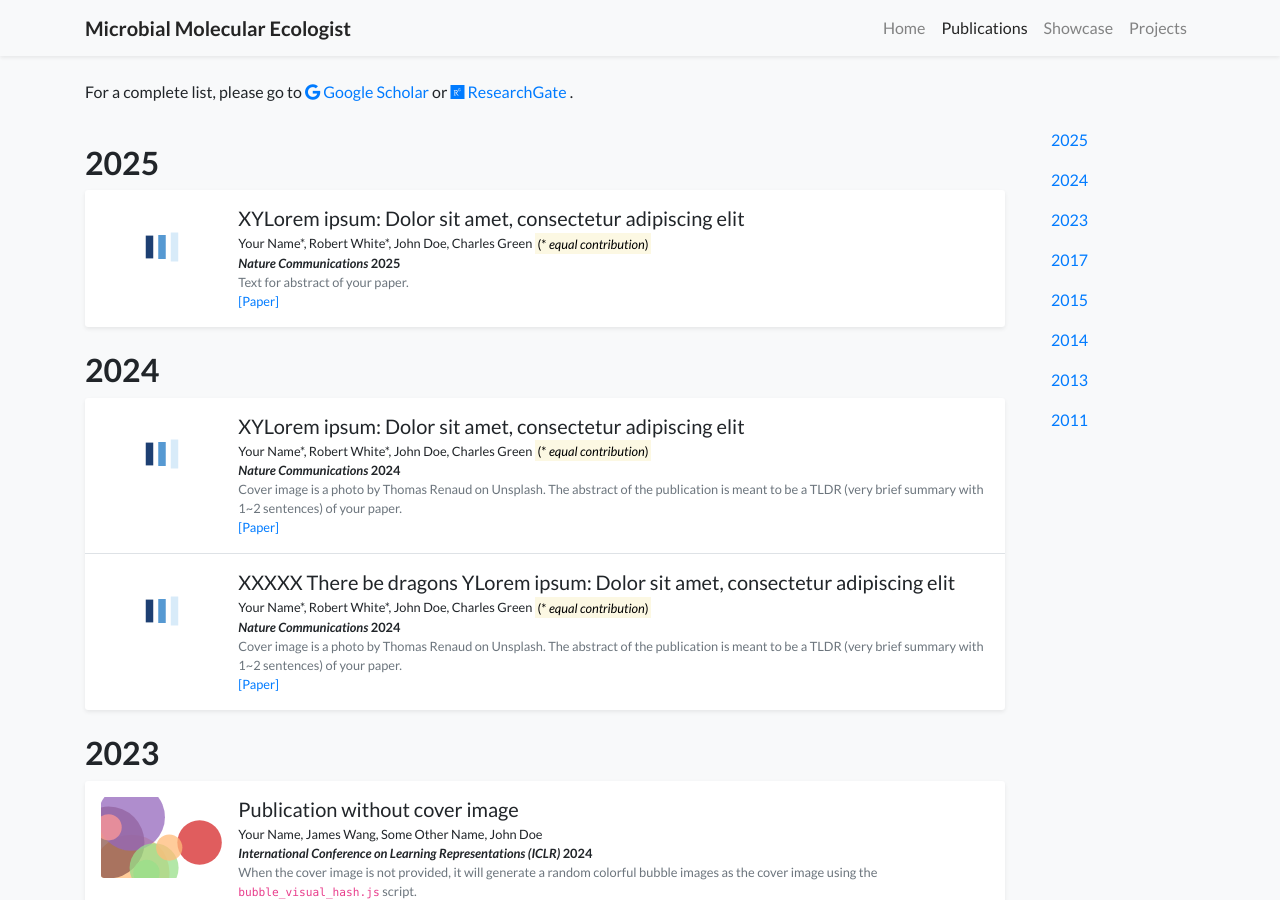
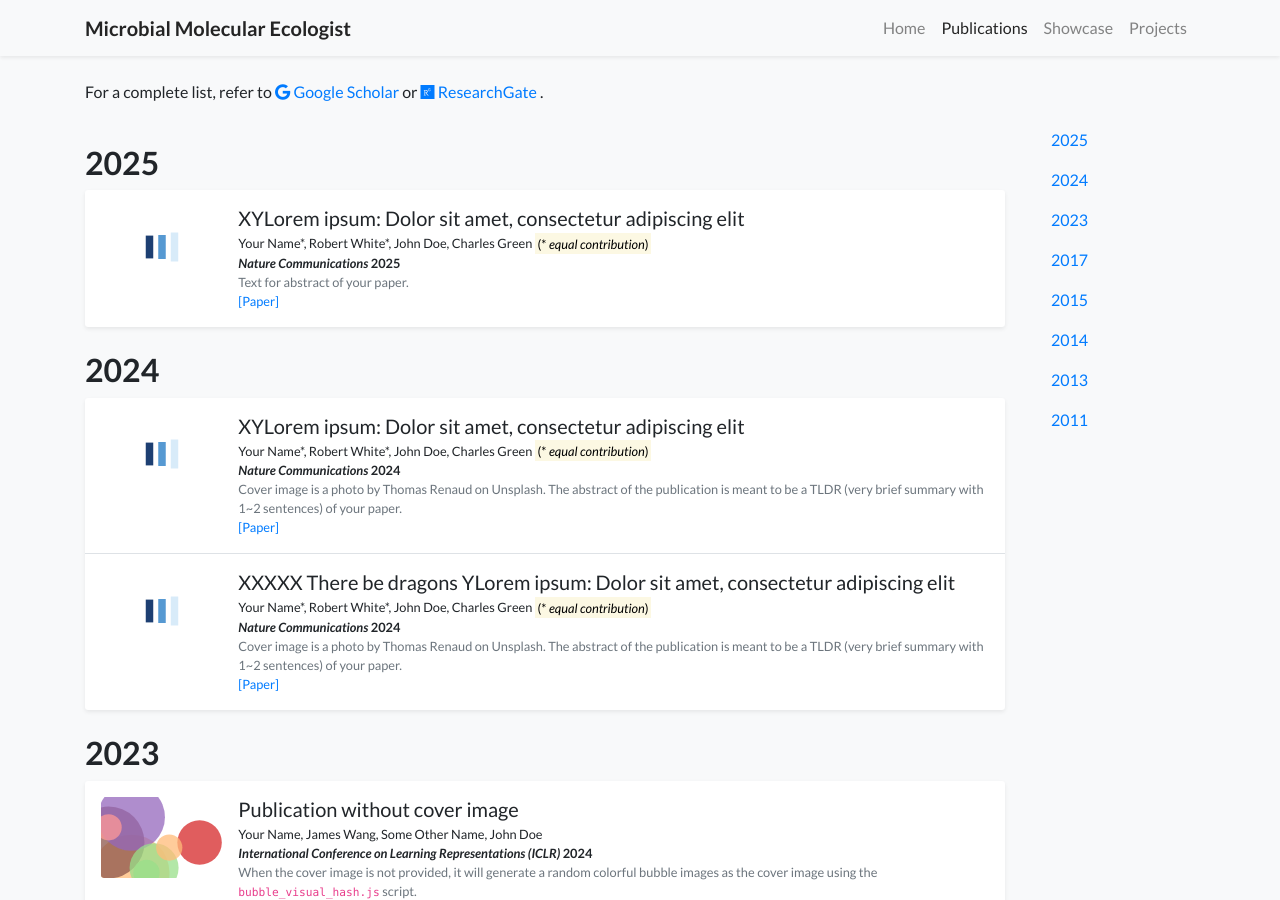
Before and after one commit to micromole/micromole.github.io, a Jekyll site: the page built from publications.html, in a window 1280 px wide and 900 px high. Built offline with Jekyll 4.4.1, drawn with Linux system fonts in a browser that asks for light colours; nearby versions of some CDN libraries; comment, search, counter and statistics services are not loaded; a style sheet for code colours, icons or effects is not loaded.

Commit message:
Update publications.html

```diff
--- a/publications.html
+++ b/publications.html
@@ -6,7 +6,7 @@ body_attr: >-
   data-spy="scroll" data-target="#navbar-year" data-offset="100"
 ---
 <blockquote>
-    For a complete list, please go to <a href="https://scholar.google.com/citations?user=pXG_5hYAAAAJ" target="_blank">
+    For a complete list, refer to <a href="https://scholar.google.com/citations?user=pXG_5hYAAAAJ" target="_blank">
     <i class="fab fa-google"></i> Google Scholar
 </a> or
   <a href="https://www.researchgate.net/profile/Arne-Weinhold " target="_blank">
```
